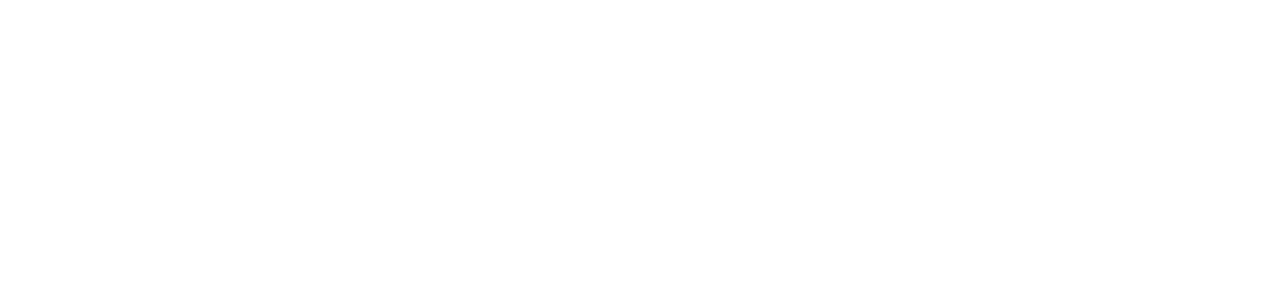
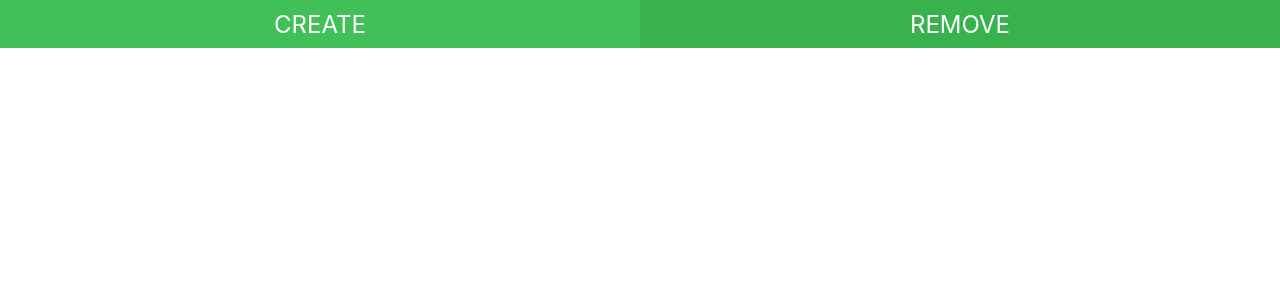
Before and after one commit to pallenJ/react_study, a React (Create React App) app in the folder redux-counter/: page / in a window 1280 px wide. Shown: the top 300 px of the page. Built offline with nearby package versions, Linux system fonts and the light colour scheme.

Commit message:
렌더링 수정

```diff
--- a/redux-counter/src/container/App.js
+++ b/redux-counter/src/container/App.js
@@ -1,12 +1,24 @@
 import React, { Component } from 'react'
+import Buttons from '../components/Buttons';
+import CounterListContainer from './CounterListContainer';
 
- class App extends Component {
+import { connect } from 'react-redux';
+import * as actions from '../actions';
+
+import { getRandomColor } from '../utils';
+
+class App extends Component {
     render() {
+        const { onCreate, onRemove } = this.props;
         return (
-            <div>
-
+            <div className="App">
+                <Buttons
+                    onCreate={onCreate}
+                    onRemove={onRemove}
+                />
+                <CounterListContainer/>
             </div>
-        )
+        );
     }
 }
 
```
